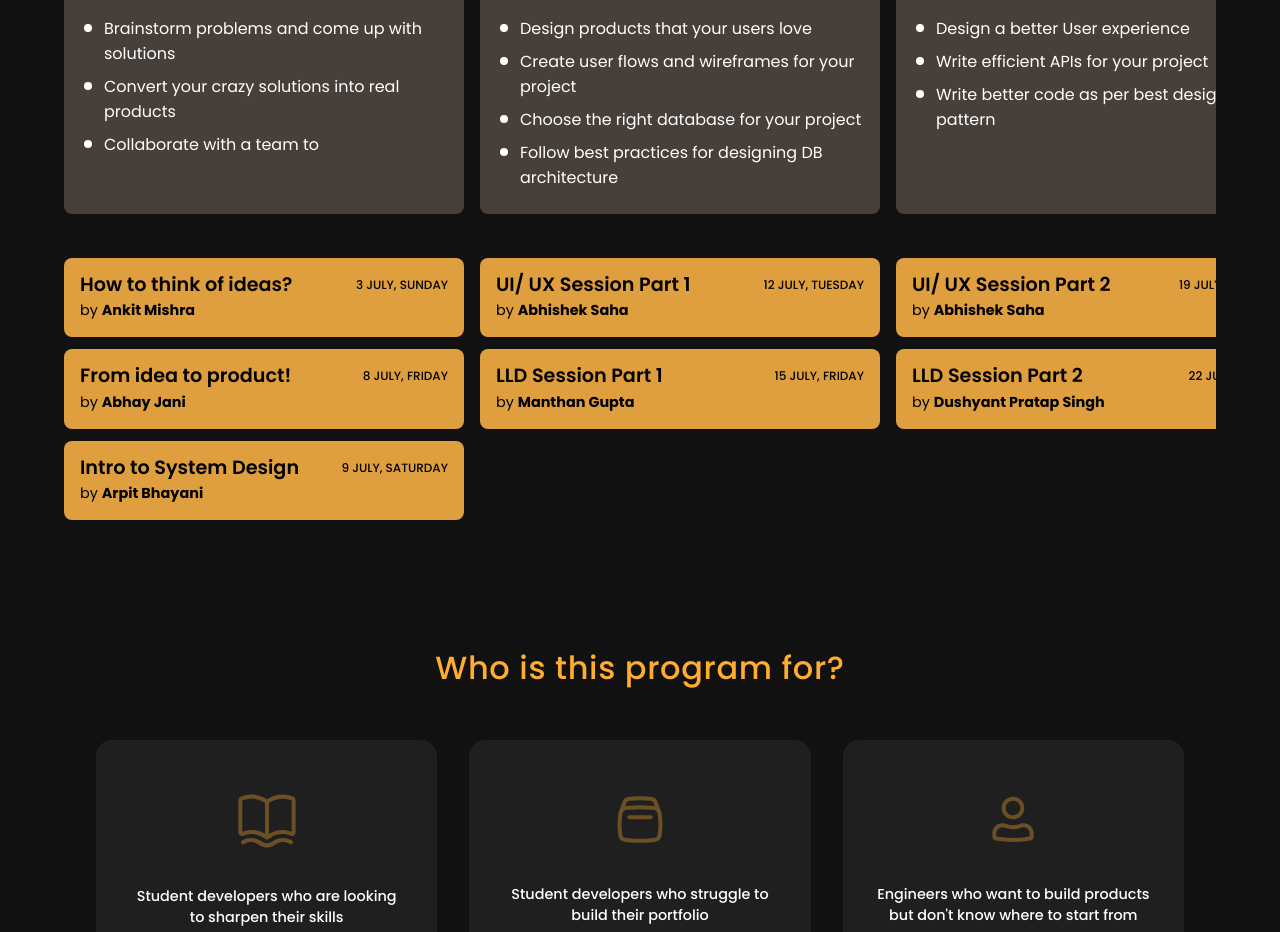
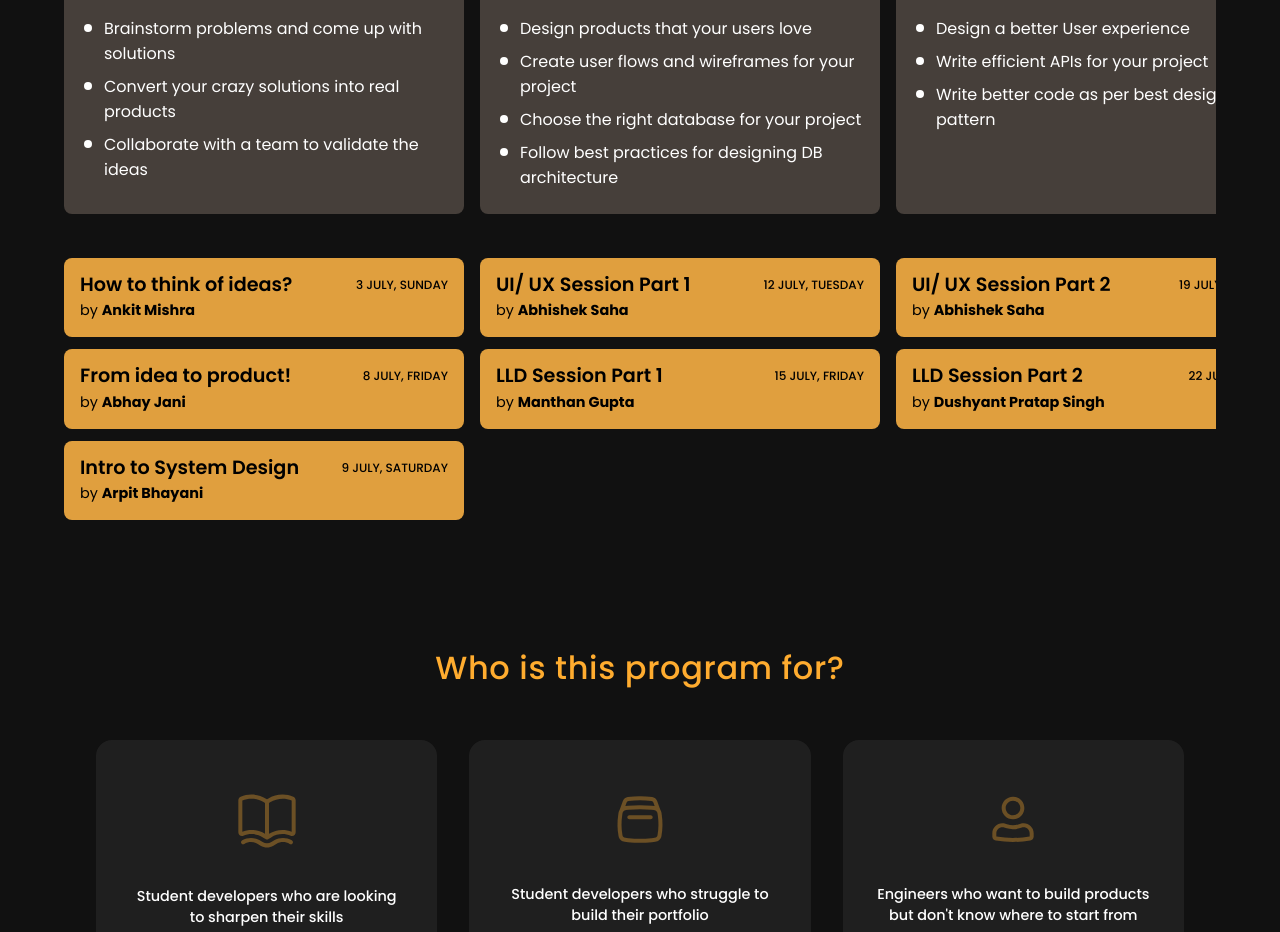
Before and after one commit to sahilsharma1901/landing-page-crework, a React (Create React App) app: page / in a window 1280 px wide. Shown: the part 2064-2996 px from the top of the page. Built offline with nearby package versions, Linux system fonts and the light colour scheme.

Commit message:
Update scheduleData.js

```diff
--- a/src/data/scheduleData.js
+++ b/src/data/scheduleData.js
@@ -26,7 +26,7 @@ export const contentData = [
         content: [
             "Brainstorm problems and come up with solutions",
             "Convert your crazy solutions into real products",
-            "Collaborate with a team to "
+            "Collaborate with a team to validate the ideas"
         ]
     },
     {
```
